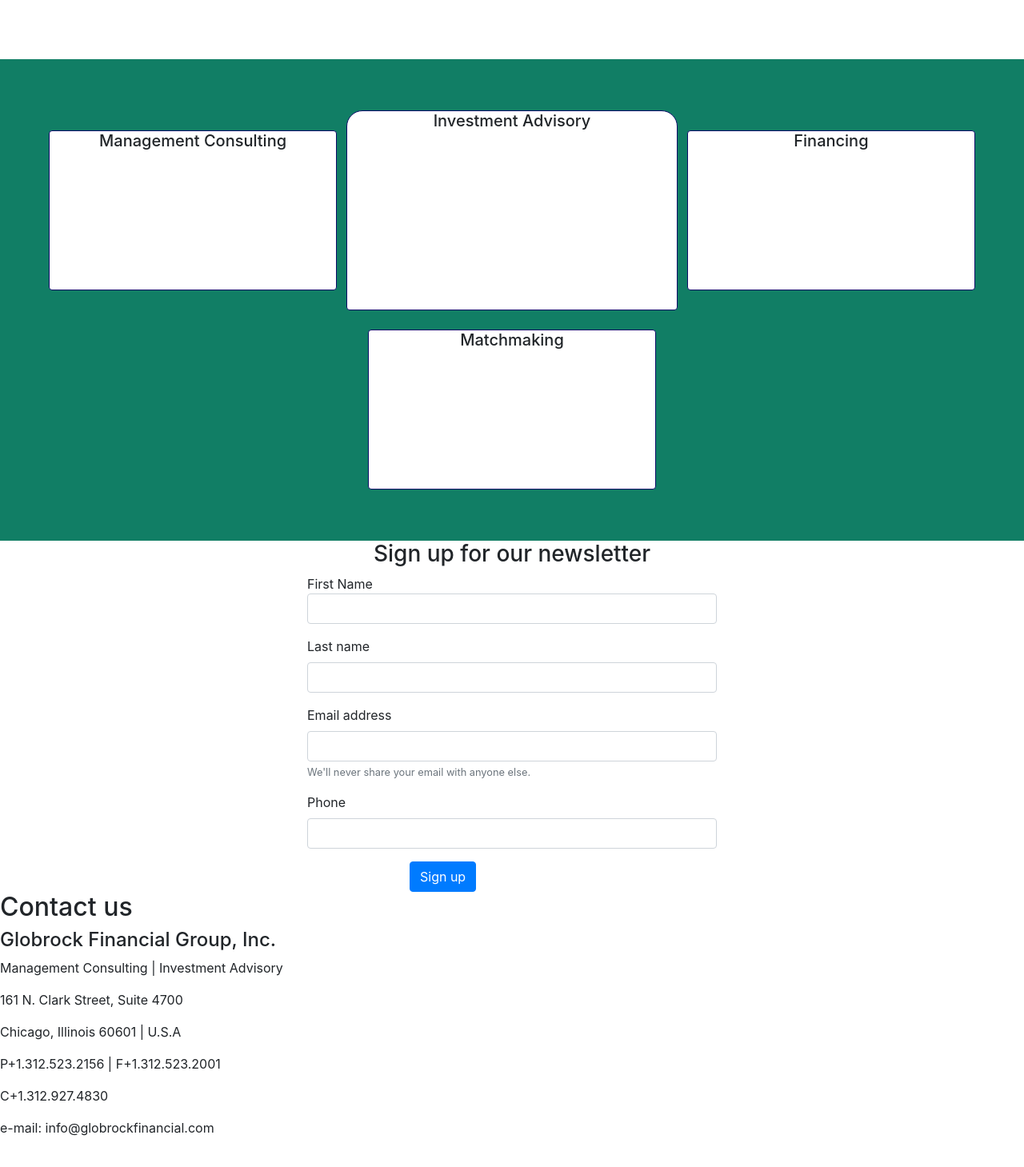
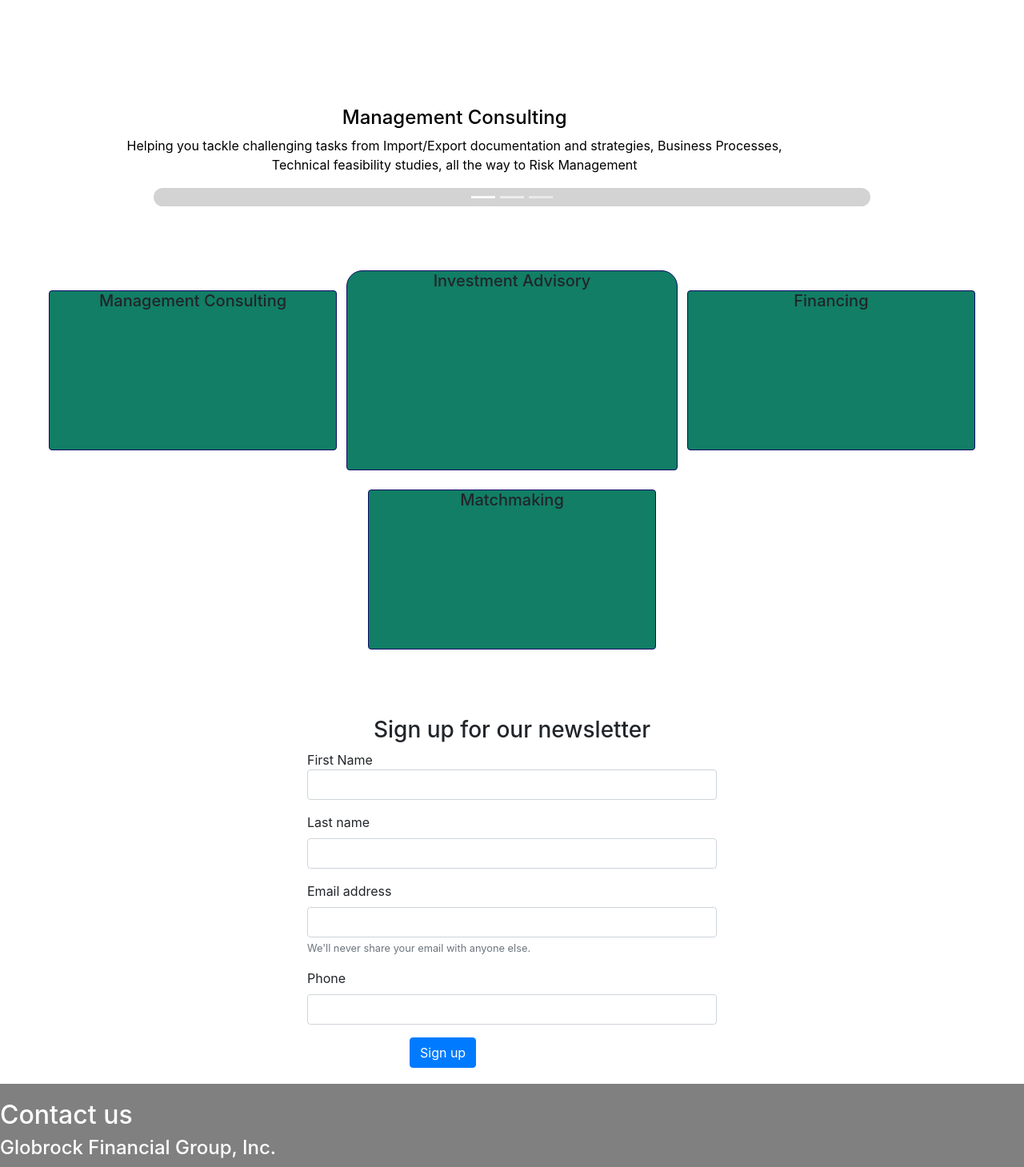
Before and after one commit to Nzibosco/globrockFinancial, a React (Create React App) app: page / in a window 1280 px wide. Shown: the part 480-1939 px from the top of the page at 80% size. Before the commit the page ends 1918 px from the top, so only its background shows below. Built offline with nearby package versions, Linux system fonts and the light colour scheme.

Commit message:
more styling with carousel

```diff
--- a/src/App.css
+++ b/src/App.css
@@ -52,19 +52,24 @@
   padding-right: 20%;
 }
 
+#pitch {
+  color: rgb(55, 16, 165)
+}
+
 /* #navbar {
   border-bottom: blue;
   border-bottom-style: solid
 } */
 
 #services {
-  background-color:#117E65;
+
   padding: 5%;
 
 }
 .service {
   border-style: solid;
   border-color: rgb(12, 11, 104);
+  background-color: inherit;
 
 }
 
@@ -72,6 +77,7 @@
   width: 30.5%;
   margin: auto;
   height: 200px;
+  background-color:#117E65;
 }
 
 #service2 {
@@ -80,17 +86,46 @@
   font-weight: 25px;
   border-top-right-radius: 20px;
   border-top-left-radius: 20px;
+  background-color:#117E65;
 }
 
+/* #carouselExampleCaptions {
+  height: auto;
+} */
+
+/*  carousel CSS  */
+.serviceImage {
+  height: 200px;
+  background-color: white;
+
+}
+
+.carousel-caption {
+  color: black;
+  /* border-style: solid;
+  border-color: black;
+  border-radius: 30px; */
+  padding-top: 90px;
+}
+
+#slides {
+background-color: lightgray;
+border-radius: 25px;
+}
 
 #logo {
   color:lightskyblue;
   font-weight: 600;
 }
 
+#newsLetterArea {
+  margin-top: 20px;
+}
+
 #newsLetter {
   width: 40%;
   margin: auto;
+
 }
 
 .inputName {
@@ -103,3 +138,10 @@
   margin: auto;
 
 }
+
+#footer {
+  background-color: gray;
+  color: white;
+  padding-top: 20px;
+  margin-top: 20px;
+}
--- a/src/components/homepageComponent/Homepage.tsx
+++ b/src/components/homepageComponent/Homepage.tsx
@@ -4,6 +4,7 @@
 import ButtonAppBar from '../navbarComponent/Navbar';
 import NewsLetter from '../newsLetterComponent/NewsLetterComp';
 import Services from '../serviceComponent/ServicesComp';
+import { ServicePresentation } from '../servicePresentationComp/ServicePresentation';
 
 
 
@@ -21,6 +22,7 @@
             <>
                 <ButtonAppBar/>
                 <Intro/>
+                <ServicePresentation/>
                 <Services/>
                 <NewsLetter/>
                 <Footer/>
--- a/src/components/intro/IntroComponent.tsx
+++ b/src/components/intro/IntroComponent.tsx
@@ -6,7 +6,7 @@
 
         <div className = "jumbotron text-center" id ="intro">
             <h1 className="display-4" id = "brandName">Globrock Financial</h1>
-            <p className="lead">The Globrock Financial Group, Inc. is a global management and investment advisory
+            <p className="lead" id="pitch">The Globrock Financial Group, Inc. is a global management and investment advisory
             consulting firm. Our staff offers extensive knowledge and expertise in management consulting,
             investment management, investment advisory, and other financial services primarily with Small
             and Medium Enterprises and institutional clients.</p>
--- /dev/null
+++ b/src/components/servicePresentationComp/ServicePresentation.tsx
@@ -0,0 +1,63 @@
+import React from 'react';
+import AttachMoneyIcon from '@material-ui/icons/AttachMoney';
+
+
+export function ServicePresentation() {
+
+    return (
+
+
+        <div id="carouselExampleCaptions" className="carousel slide" data-ride="carousel">
+            <ol className="carousel-indicators" id = "slides">
+                <li data-target="#carouselExampleCaptions" data-slide-to="0" className="active slide"></li>
+                <li data-target="#carouselExampleCaptions" data-slide-to="1" className = "slide"></li>
+                <li data-target="#carouselExampleCaptions" data-slide-to="2" className = "slide"></li>
+            </ol>
+            <div className="carousel-inner">
+                <div className="carousel-item active">
+                    {/* <img src="..." className="d-block w-100 serviceImage" alt="..." /> */}
+                    <div className="d-block w-100 serviceImage">
+
+                    </div>
+
+                    <div className="carousel-caption">
+                        <h4>Management Consulting</h4>
+                        <p>Helping you tackle challenging tasks from Import/Export documentation and strategies,
+                            Business Processes, Technical feasibility studies, all the way to Risk Management</p>
+                    </div>
+                </div>
+                <div className="carousel-item">
+                    {/* <img src="..." className="d-block w-100" alt="..." /> */}
+                    <div className="d-block w-100 serviceImage">
+
+                    </div>
+                    <div className="carousel-caption">
+                        <h4>Investment Advisory</h4>
+                        <p>We Raising funds for Governments and Private Sector, Finance Private Projects, Manage your Assets, and
+                            Help you deal with Mergers and Acquisition with ease
+                        </p>
+                    </div>
+                </div>
+                <div className="carousel-item">
+                    {/* <img src="..." className="d-block w-100" alt="..." /> */}
+                    <div className="d-block w-100 serviceImage">
+
+                    </div>
+                    <div className="carousel-caption">
+                        <h4>Financial Consulting</h4>
+                        <p>We bring in our expertise to help you with Capital Market Design, Development, and Implementation.
+                            We also help you with Payment Systems Design and Implementation</p>
+                    </div>
+                </div>
+            </div>
+            <a className="carousel-control-prev" href="#carouselExampleCaptions" role="button" data-slide="prev">
+                <span className="carousel-control-prev-icon" aria-hidden="true"></span>
+                <span className="sr-only">Previous</span>
+            </a>
+            <a className="carousel-control-next" href="#carouselExampleCaptions" role="button" data-slide="next">
+                <span className="carousel-control-next-icon" aria-hidden="true"></span>
+                <span className="sr-only">Next</span>
+            </a>
+        </div>
+    )
+}
```
Also changed, not shown: src/components/serviceComponent/ServicesComp.tsx (+8 -8 lines).
